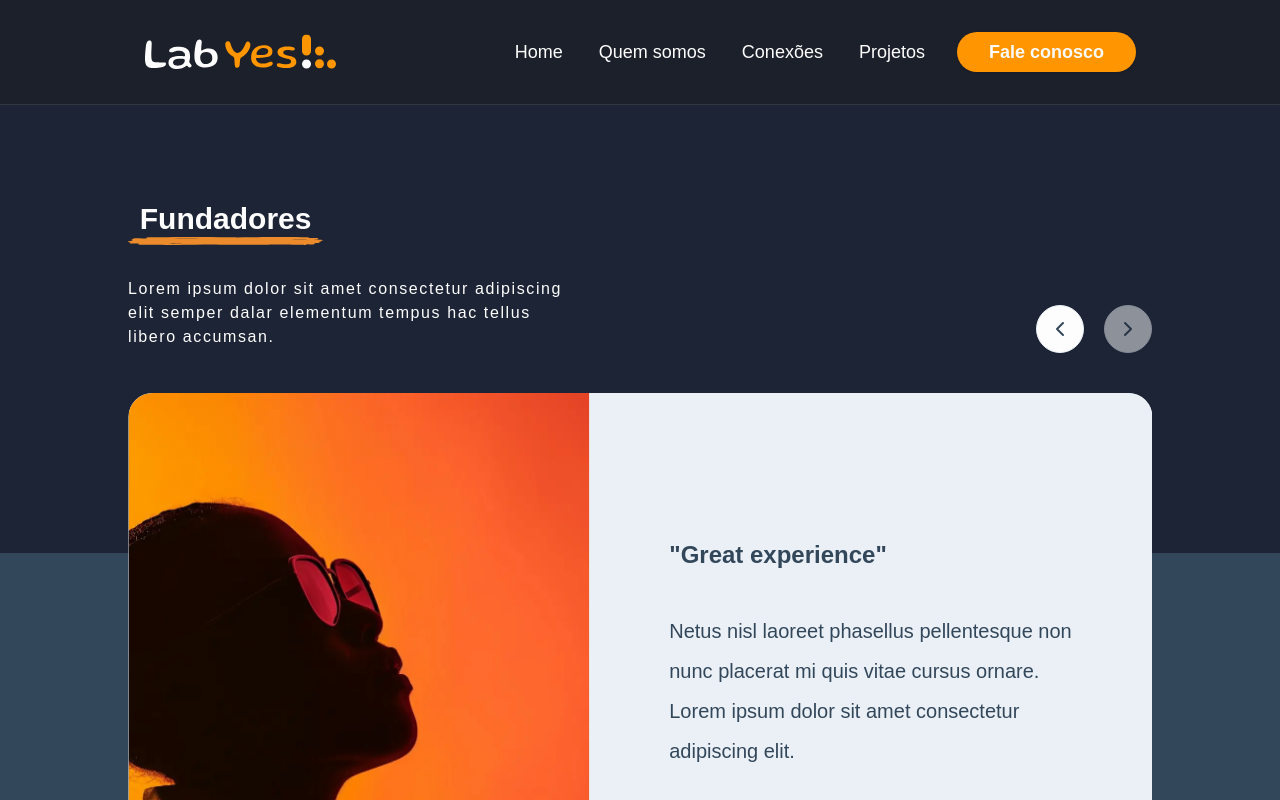
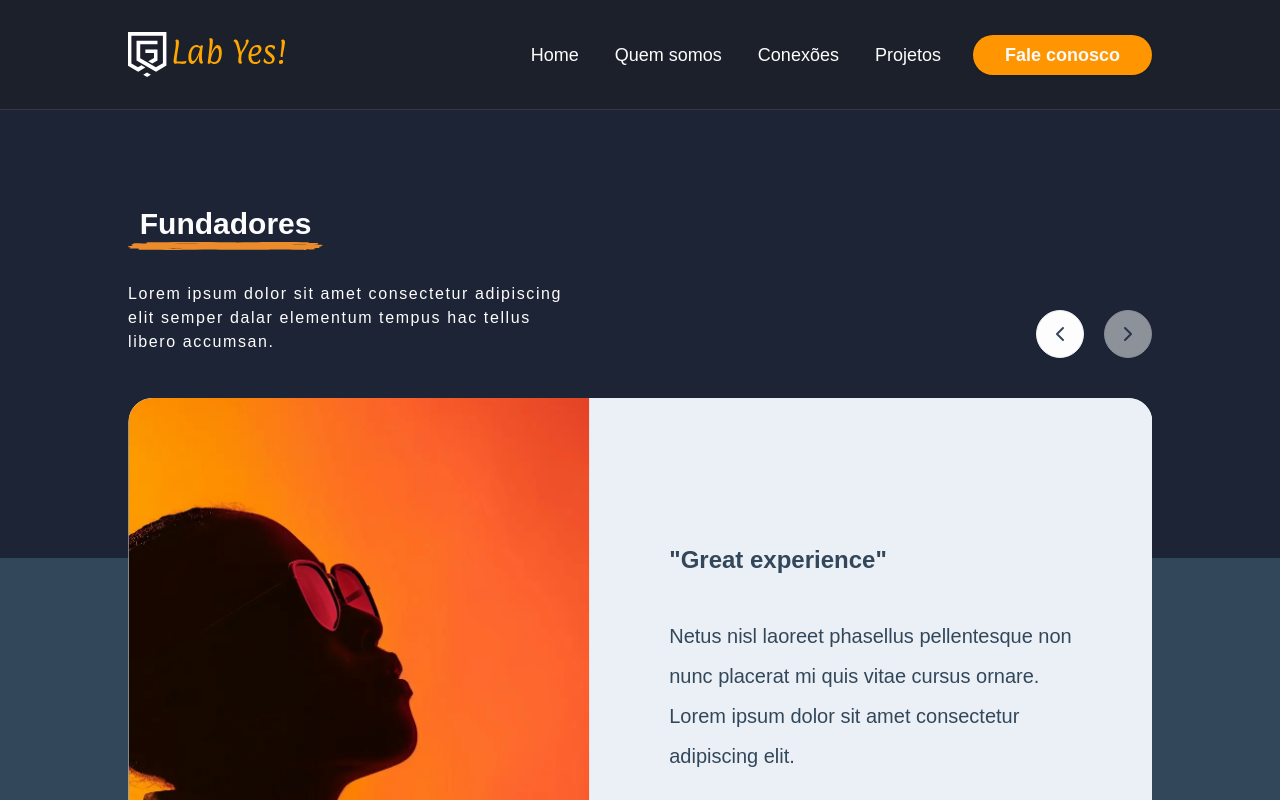
Before and after one commit to labyes24/LABYES-LP, a Next.js app: page /conexoes in a window 1280 px wide. Shown: the top 800 px of the page. Built offline with nearby package versions, Linux system fonts and the light colour scheme; no server answers.

Commit message:
chore: apply new logo to header
refs: 868d0b264

```diff
--- a/src/components/header.tsx
+++ b/src/components/header.tsx
@@ -2,16 +2,21 @@ import Link from 'next/link'
 
 import { MenuNavigationDesktop } from './menu-navigation-desktop'
 import { MenuNavigationMobile } from './menu-navigation-mobile'
-import { LogoLabYesLight } from './svg/logo-lab-yes-light'
+import { LogoLabYes } from './svg/logo-lab-yes'
 
 export function Header() {
     return (
-        <header className="sticky left-0 right-0 top-0 z-50 flex h-fit items-center justify-between gap-6 border-b border-b-foreground/10 bg-background p-6 md:px-36 md:py-8">
+        <header className="sticky left-0 right-0 top-0 z-50 flex h-[72px] items-center justify-between border-b border-b-foreground/10 bg-background p-6 md:h-[110px] md:px-32">
             <Link
                 href={'/'}
-                className="inline-flex w-fit select-none p-0 hover:cursor-pointer"
+                className="inline-flex w-fit select-none p-0 hover:cursor-pointer focus:outline-none"
             >
-                <LogoLabYesLight />
+                <LogoLabYes
+                    className="h-[37px] md:h-[45px]"
+                    primaryFill="hsl(var(--logo-primary))"
+                    secondaryFill="hsl(var(--logo-secondary))"
+                    aria-label="logo do lab yes!"
+                />
             </Link>
 
             <MenuNavigationMobile />
```
